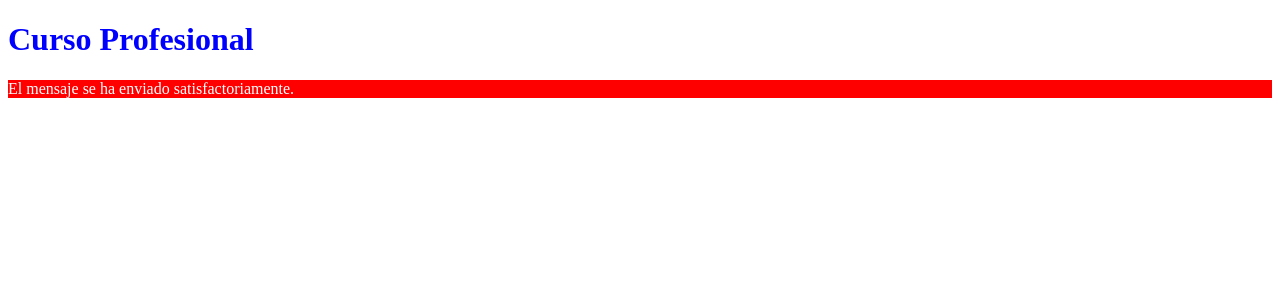
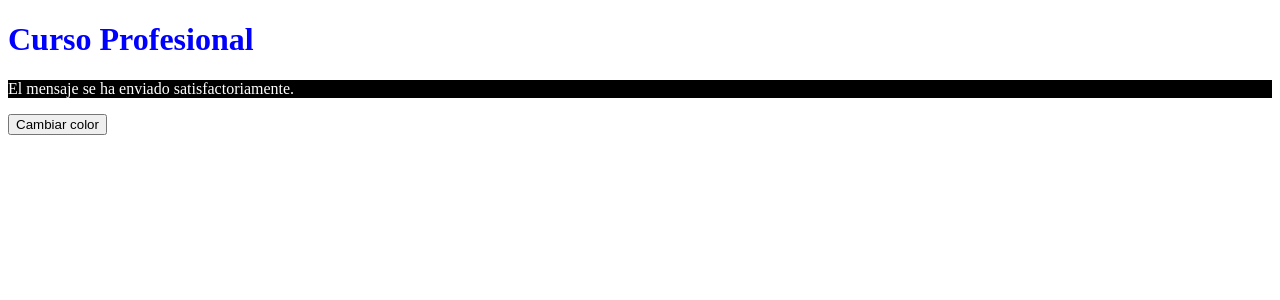
Before and after one commit to JoseBrando/firstproject, a Vue app: page / in a window 1280 px wide. Shown: the top 300 px of the page. Built offline with nearby package versions, Linux system fonts and the light colour scheme.

Commit message:
Evento click

```diff
--- a/src/components/ClassBind.vue
+++ b/src/components/ClassBind.vue
@@ -1,12 +1,17 @@
 <template>
     <p v-bind:style="{
-        backgroundColor : 'red',
-        color: '#fff'
+        backgroundColor : 'black',
+        color: blanco
     }">El mensaje se ha enviado satisfactoriamente.</p>
+
+    <button v-on:click="handleClick()">Cambiar color</button>
 </template>
 
 <script lang="ts" setup>
-    let hasError:Boolean = true;
+    import {ref} from 'vue';
+
+    let blanco = ref('#fff');
+    const handleClick = () => blanco.value = '#ff0000'
 </script>
 
 <style scoped>
```
